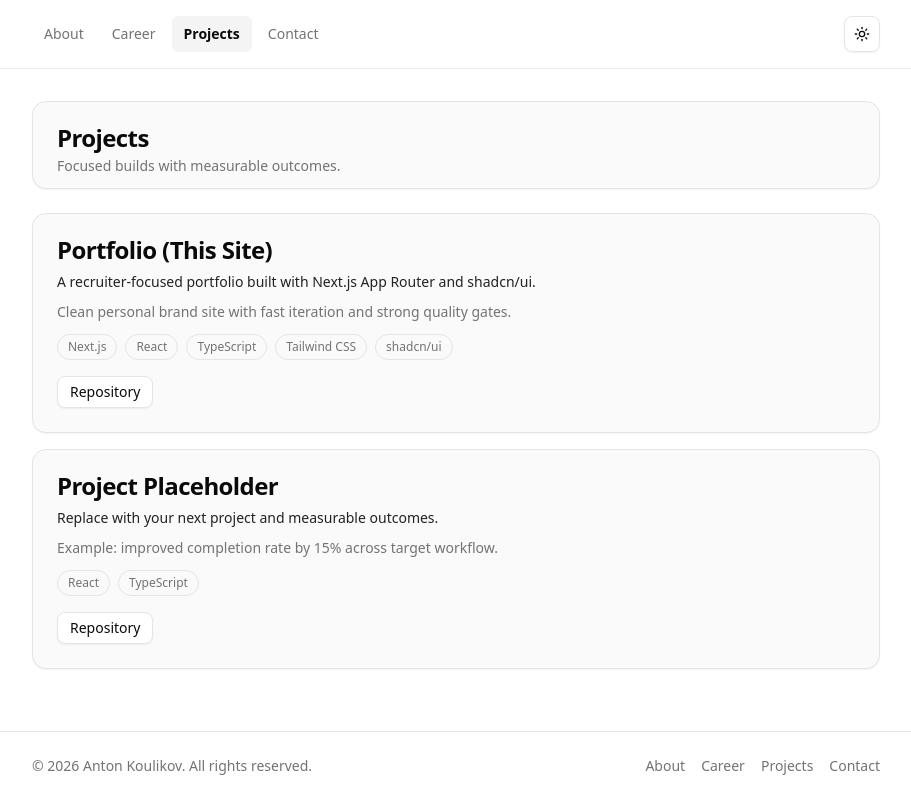
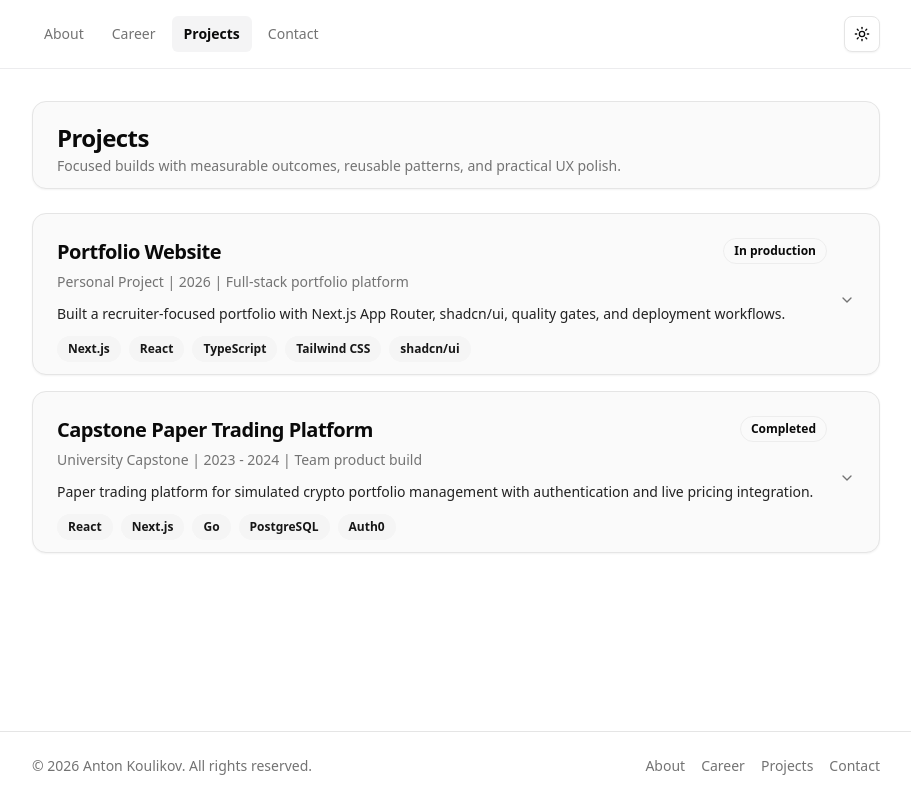
Before and after one commit to Koulant/portfolio, a Next.js app: page /projects in a window 1280 px wide. Shown: the whole page, without its empty margins (184-1095 px from the left). Built offline with nearby package versions, Linux system fonts and the light colour scheme.

Commit message:
Add projects page

```diff
--- a/src/app/projects/page.tsx
+++ b/src/app/projects/page.tsx
@@ -1,46 +1,137 @@
 import type { Metadata } from "next";
+import Image from "next/image";
 import Link from "next/link";
 
+import {
+  Accordion,
+  AccordionContent,
+  AccordionItem,
+  AccordionTrigger,
+} from "@/components/ui/accordion";
+import { Badge } from "@/components/ui/badge";
 import { Button } from "@/components/ui/button";
 import { Card, CardContent, CardHeader, CardTitle } from "@/components/ui/card";
+import {
+  Carousel,
+  CarouselContent,
+  CarouselItem,
+  CarouselNext,
+  CarouselPrevious,
+} from "@/components/ui/carousel";
 import { projects } from "@/data/projects";
 
 export const metadata: Metadata = {
   title: "Projects",
 };
 
+function isExternalHref(href: string) {
+  return href.startsWith("http");
+}
+
+function ProjectImages({ images }: { images: { src: string; alt: string }[] }) {
+  if (images.length === 0) return null;
+
+  if (images.length === 1) {
+    return (
+      <div className="relative aspect-[16/10] w-full overflow-hidden rounded-md border">
+        <Image
+          src={images[0].src}
+          alt={images[0].alt}
+          fill
+          className="object-cover"
+          sizes="(min-width: 1024px) 768px, (min-width: 768px) 640px, 100vw"
+        />
+      </div>
+    );
+  }
+
+  return (
+    <Carousel opts={{ loop: true, align: "start" }} className="group w-full">
+      <CarouselContent>
+        {images.map((image) => (
+          <CarouselItem key={image.src}>
+            <div className="relative aspect-[16/10] overflow-hidden rounded-md border">
+              <Image
+                src={image.src}
+                alt={image.alt}
+                fill
+                className="object-cover"
+                sizes="(min-width: 1024px) 768px, (min-width: 768px) 640px, 100vw"
+              />
+            </div>
+          </CarouselItem>
+        ))}
+      </CarouselContent>
+      <CarouselPrevious />
+      <CarouselNext />
+    </Carousel>
+  );
+}
+
 export default function ProjectsPage() {
-  const isExternalHref = (href: string) => href.startsWith("http");
-
   return (
     <section className="space-y-6 text-left">
       <Card>
         <CardHeader className="pb-3">
           <CardTitle>Projects</CardTitle>
-          <p className="text-muted-foreground text-sm">Focused builds with measurable outcomes.</p>
+          <p className="text-muted-foreground text-sm">
+            Focused builds with measurable outcomes, reusable patterns, and practical UX polish.
+          </p>
         </CardHeader>
       </Card>
 
-      <div className="space-y-4">
-        {projects.map((project) => (
-          <Card key={project.title}>
+      <Accordion type="single" collapsible className="space-y-4">
+        {projects.map((project, projectIndex) => (
+          <Card key={project.title} className="overflow-hidden">
+            <AccordionItem value={`project-${projectIndex}`} className="border-none">
               <CardHeader className="pb-3">
-              <CardTitle>{project.title}</CardTitle>
-              <p className="text-foreground/90 text-sm leading-7">{project.description}</p>
-              <p className="text-muted-foreground text-sm">{project.impact}</p>
-            </CardHeader>
-            <CardContent>
+                <AccordionTrigger className="w-full justify-start gap-3 px-0 py-0 hover:no-underline">
+                  <div className="w-full space-y-2 text-left">
+                    <div className="flex flex-wrap items-center justify-between gap-2">
+                      <CardTitle className="text-xl leading-tight">{project.title}</CardTitle>
+                      {project.status ? (
+                        <Badge variant="outline" className="rounded-full">
+                          {project.status}
+                        </Badge>
+                      ) : null}
+                    </div>
+                    <p className="text-muted-foreground text-sm">
+                      {project.company}
+                      {project.period ? ` | ${project.period}` : ""}
+                      {project.type ? ` | ${project.type}` : ""}
+                    </p>
+                    <p className="text-foreground/90 text-sm leading-7">{project.summary}</p>
                     <div className="flex flex-wrap gap-2">
                       {project.stack.map((item) => (
-                  <span
-                    key={`${project.title}-${item}`}
-                    className="border-border text-muted-foreground rounded-full border px-2.5 py-1 text-xs"
-                  >
+                        <Badge key={`${project.title}-${item}`} variant="secondary">
                           {item}
-                  </span>
+                        </Badge>
                       ))}
                     </div>
-              <div className="mt-4 flex flex-wrap items-center gap-3">
+                  </div>
+                </AccordionTrigger>
+              </CardHeader>
+              <AccordionContent>
+                <CardContent className="pt-0">
+                  {project.images && project.images.length > 0 ? (
+                    <div className="space-y-4">
+                      <ProjectImages images={project.images} />
+                    </div>
+                  ) : null}
+
+                  <p className="text-foreground/90 mt-4 text-sm leading-7">{project.description}</p>
+                  <ul className="text-foreground/90 mt-4 list-disc space-y-2 pl-5 text-sm">
+                    {project.details.map((detail) => (
+                      <li key={`${project.title}-${detail}`}>{detail}</li>
+                    ))}
+                  </ul>
+                  <ul className="text-foreground/90 mt-4 list-disc space-y-2 pl-5 text-sm">
+                    {project.highlights.map((highlight) => (
+                      <li key={`${project.title}-${highlight}`}>{highlight}</li>
+                    ))}
+                  </ul>
+
+                  <div className="mt-5 flex flex-wrap items-center gap-3">
                     {isExternalHref(project.repoUrl) ? (
                       <Button asChild variant="outline" size="sm">
                         <a href={project.repoUrl} target="_blank" rel="noopener noreferrer">
@@ -56,20 +147,22 @@ export default function ProjectsPage() {
                       isExternalHref(project.liveUrl) ? (
                         <Button asChild variant="outline" size="sm">
                           <a href={project.liveUrl} target="_blank" rel="noopener noreferrer">
-                        Live Site
+                            Live Demo
                           </a>
                         </Button>
                       ) : (
                         <Button asChild variant="outline" size="sm">
-                      <Link href={project.liveUrl}>Live Site</Link>
+                          <Link href={project.liveUrl}>Live Demo</Link>
                         </Button>
                       )
                     ) : null}
                   </div>
                 </CardContent>
+              </AccordionContent>
+            </AccordionItem>
           </Card>
         ))}
-      </div>
+      </Accordion>
     </section>
   );
 }
--- a/src/components/ui/carousel.tsx
+++ b/src/components/ui/carousel.tsx
@@ -171,12 +171,13 @@ function CarouselPrevious({
   return (
     <Button
       data-slot="carousel-previous"
+      type="button"
       variant={variant}
       size={size}
       className={cn(
-        "absolute size-8 rounded-full",
+        "absolute z-20 opacity-0 transition-opacity duration-200 group-hover:opacity-100 group-hover:duration-200 focus-visible:opacity-100 disabled:opacity-50",
         orientation === "horizontal"
-          ? "top-1/2 -left-12 -translate-y-1/2"
+          ? "top-1/2 left-3 -translate-y-1/2"
           : "-top-12 left-1/2 -translate-x-1/2 rotate-90",
         className
       )}
@@ -201,12 +202,13 @@ function CarouselNext({
   return (
     <Button
       data-slot="carousel-next"
+      type="button"
       variant={variant}
       size={size}
       className={cn(
-        "absolute size-8 rounded-full",
+        "absolute z-20 opacity-0 transition-opacity duration-200 group-hover:opacity-100 group-hover:duration-200 focus-visible:opacity-100 disabled:opacity-50",
         orientation === "horizontal"
-          ? "top-1/2 -right-12 -translate-y-1/2"
+          ? "top-1/2 right-3 -translate-y-1/2"
           : "-bottom-12 left-1/2 -translate-x-1/2 rotate-90",
         className
       )}
--- a/src/data/projects.ts
+++ b/src/data/projects.ts
@@ -1,25 +1,73 @@
 export type ProjectItem = {
   title: string;
+  company?: string;
+  period?: string;
+  status?: string;
+  type?: string;
   description: string;
+  summary: string;
   stack: string[];
-  impact: string;
+  details: string[];
+  highlights: string[];
+  images?: {
+    src: string;
+    alt: string;
+  }[];
   repoUrl: string;
   liveUrl?: string;
 };
 
 export const projects: ProjectItem[] = [
   {
-    title: "Portfolio (This Site)",
-    description: "A recruiter-focused portfolio built with Next.js App Router and shadcn/ui.",
+    title: "Portfolio Website",
+    company: "Personal Project",
+    period: "2026",
+    status: "In production",
+    type: "Full-stack portfolio platform",
+    summary:
+      "Built a recruiter-focused portfolio with Next.js App Router, shadcn/ui, quality gates, and deployment workflows.",
+    description:
+      "Built this portfolio to combine engineering precision with a clean presentation for recruiters.",
+    details: [
+      "Set up ESLint, Prettier, and import sorting with strict TypeScript checks.",
+      "Implemented CI checks and protected deployment workflow for production stability.",
+      "Created reusable shared components for consistent sections across pages and states.",
+    ],
+    highlights: [
+      "Clean componentized structure aligned with modern Next.js practices.",
+      "Dark mode and responsive layouts with clear accessibility-friendly interactions.",
+    ],
+    images: [
+      { src: "/next.svg", alt: "Portfolio landing screenshot placeholder (Next.js)" },
+      { src: "/globe.svg", alt: "Portfolio theme preview placeholder" },
+    ],
     stack: ["Next.js", "React", "TypeScript", "Tailwind CSS", "shadcn/ui"],
-    impact: "Clean personal brand site with fast iteration and strong quality gates.",
     repoUrl: "https://github.com/Koulant/portfolio",
   },
   {
-    title: "Project Placeholder",
-    description: "Replace with your next project and measurable outcomes.",
-    stack: ["React", "TypeScript"],
-    impact: "Example: improved completion rate by 15% across target workflow.",
+    title: "Capstone Paper Trading Platform",
+    company: "University Capstone",
+    period: "2023 - 2024",
+    status: "Completed",
+    type: "Team product build",
+    summary:
+      "Paper trading platform for simulated crypto portfolio management with authentication and live pricing integration.",
+    description:
+      "Collaborated with stakeholders to deliver a role-based trading simulation web app with tracking dashboards and education value.",
+    stack: ["React", "Next.js", "Go", "PostgreSQL", "Auth0"],
+    details: [
+      "Implemented multi-page workflows for portfolio creation, trade execution, and transaction history.",
+      "Built API-first architecture to fetch live market feeds for market data views.",
+      "Handled user onboarding and account flows across team-authored feature boundaries.",
+    ],
+    highlights: [
+      "Enabled safe user experimentation with realistic crypto trade flows.",
+      "Improved visibility into portfolio performance across user holdings and time windows.",
+    ],
+    images: [
+      { src: "/file.svg", alt: "Capstone project screenshot placeholder" },
+      { src: "/vercel.svg", alt: "Capstone project screenshot placeholder" },
+    ],
     repoUrl: "https://github.com/Koulant",
   },
 ];
```
Lines whose indentation alone changed are shown as unchanged.
